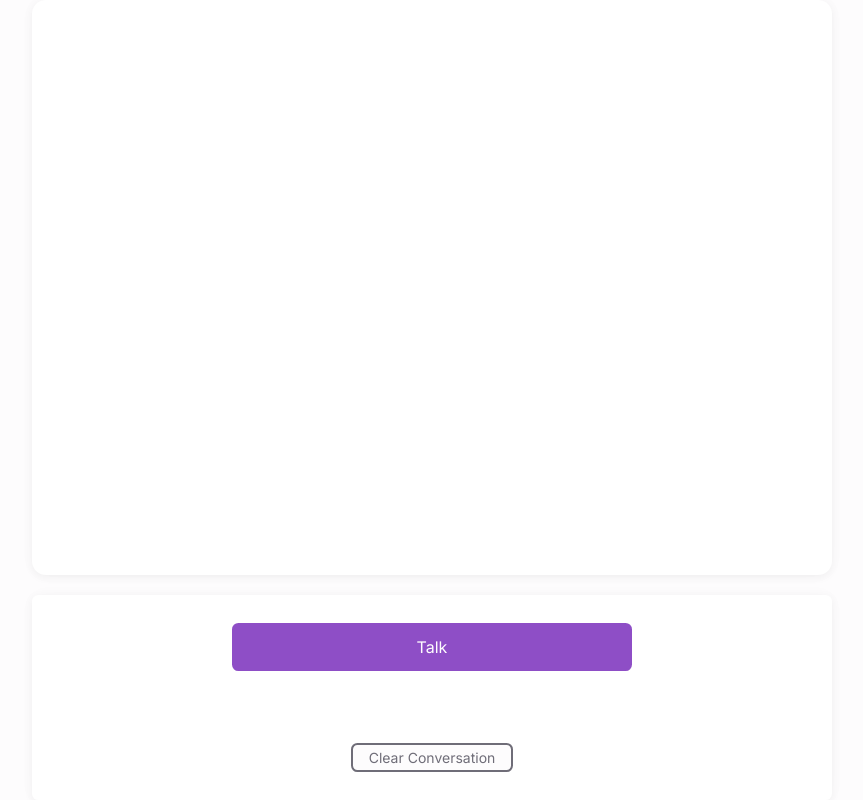
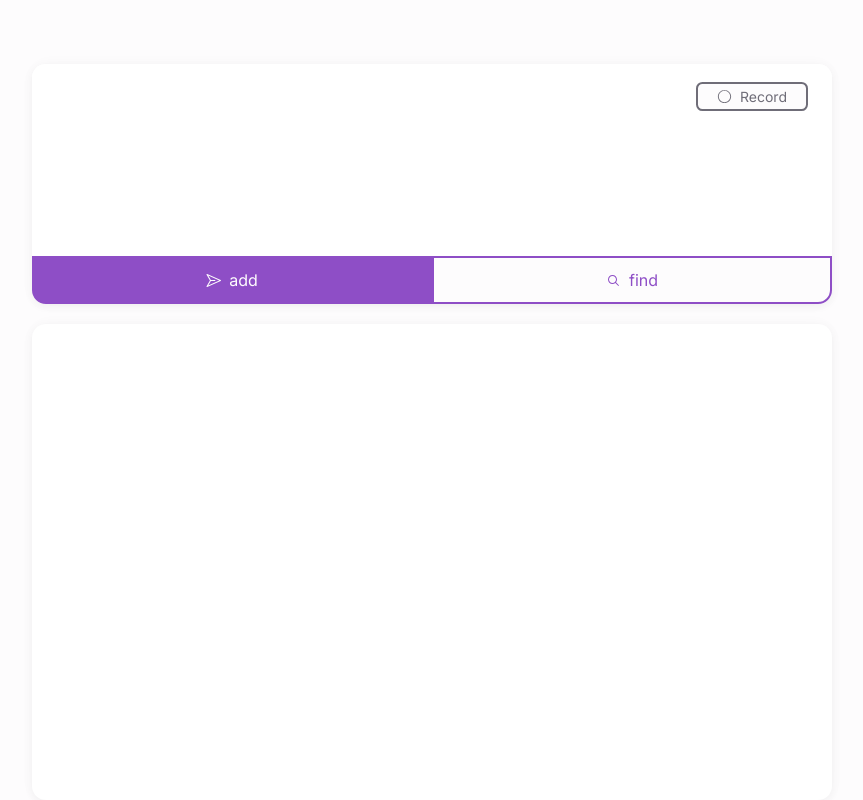
Before and after one commit to willi-nuechterlein/notebrain-ai, a Next.js app: page / in a window 1280 px wide. Shown: the top 800 px of the page, without its empty margins (208-1071 px from the left). Built offline with nearby package versions, Linux system fonts and the light colour scheme.

Commit message:
new input look

```diff
--- a/components/atoms/InputField/index.tsx
+++ b/components/atoms/InputField/index.tsx
@@ -9,7 +9,9 @@ export const InputField = ({
   helperText,
   textarea,
   placeholder,
-  type
+  type,
+  css,
+  cssInput
 }: {
   formik: any
   id: string
@@ -18,12 +20,15 @@ export const InputField = ({
   textarea?: boolean
   placeholder?: string
   type?: string
+  css?: any
+  cssInput?: any
 }) => {
   return (
-    <Fieldset>
+    <Fieldset css={css}>
       {label && <Label htmlFor={id}>{label}</Label>}
       {textarea ? (
         <TextArea
+          css={cssInput}
           placeholder={placeholder}
           rows={10}
           id={id}
@@ -32,6 +37,7 @@ export const InputField = ({
         />
       ) : (
         <Input
+          css={cssInput}
           type={type}
           placeholder={placeholder}
           id={id}
--- a/components/atoms/RecorderControls/index.tsx
+++ b/components/atoms/RecorderControls/index.tsx
@@ -1,10 +1,25 @@
+import * as Yup from 'yup'
+import { useFormik } from 'formik'
+import { useAtom } from 'jotai'
+import { useState } from 'react'
+import { keyframes } from 'stitches.config'
+
 import { Box } from 'components/atoms/Box'
 import Button from 'components/atoms/Button'
-import { useAtom } from 'jotai'
-import { getSetDialogAtom } from 'lib/jotai/text'
+import { InputField } from 'components/atoms/InputField'
+
+import {
+  addDialogPartAtom,
+  getSetDialogAtom,
+  SpeakerType
+} from 'lib/jotai/text'
 import { RecorderControlsProps } from 'lib/types/recorder'
-import { useState } from 'react'
-import { keyframes } from 'stitches.config'
+import { toast } from 'react-hot-toast'
+import {
+  CircleIcon,
+  MagnifyingGlassIcon,
+  PaperPlaneIcon
+} from '@radix-ui/react-icons'
 
 const pulsate = keyframes({
   '0%': {
@@ -21,6 +36,27 @@ const pulsate = keyframes({
   }
 })
 
+const talk = async (text: string) => {
+  const res = await fetch(`/api/talk?speaker=user`, {
+    headers: {
+      'Content-Type': 'application/json'
+    },
+    method: 'POST',
+    body: JSON.stringify({
+      text
+    })
+  })
+  toast.success('Success!')
+  if (!res.ok) {
+    throw new Error('Error')
+  }
+  const data = await res.json()
+  return data
+}
+
+interface NoteFormProps {
+  text: string
+}
 export default function RecorderControls({
   recorderState,
   handlers
@@ -28,7 +64,61 @@ export default function RecorderControls({
   const { recordingSeconds } = recorderState
   const { startRecording, saveRecording, cancelRecording } = handlers
   const [isListening, setIsListening] = useState<boolean>(false)
+  const [, addDialog] = useAtom(addDialogPartAtom)
   const [, setDialog] = useAtom(getSetDialogAtom)
+
+  const formik = useFormik<NoteFormProps>({
+    initialValues: {
+      text: ''
+    },
+    validationSchema: Yup.object({
+      text: Yup.string().required('Required')
+    }),
+    onSubmit: async (values) => {
+      console.log('👉 ~ values:', values)
+      // setLoading(true)
+      try {
+        const data = await talk(values.text)
+        console.log('👉 ~ data:', data)
+        // setSpeech(data)
+      } catch (error) {
+        toast.error('Ups! Something went wrong.')
+        console.error(error)
+        // setSpeech('Error')
+      }
+      // setLoading(false)
+    }
+  })
+
+  const sendQuestion = async () => {
+    // setLoading(true)
+    if (formik.values.text) {
+      const data = await talk(formik.values.text)
+      console.log('👉 ~ data:', data)
+      try {
+        const answer = await fetch(`/api/ask`, {
+          headers: {
+            'Content-Type': 'application/json'
+          },
+          method: 'POST',
+          body: JSON.stringify({
+            question: data.text,
+            embedding: data.embedding
+          })
+        })
+        const answerJson = await answer.json()
+        addDialog({
+          speaker: SpeakerType.AI,
+          text: answerJson.answer
+        })
+      } catch (error) {
+        toast.error('Ups! Something went wrong.')
+        console.error(error)
+        // setSpeech('Error')
+      }
+    }
+    // setLoading(false)
+  }
 
   return (
     <Box
@@ -39,15 +129,85 @@ export default function RecorderControls({
         alignItems: 'flex-start',
         width: '100%',
         backgroundColor: '$white',
-        borderRadius: '$smallRadius',
+        borderRadius: '$mediumRadius',
         boxShadow: '$tileShadow',
-        marginTop: '$5',
-        paddingX: '$7',
-        paddingY: '$5'
+        marginTop: '$12',
+        // paddingX: '$7',
+        // paddingY: '$5',
+        marginBottom: '$5',
+        position: 'relative'
       }}
     >
+      <form
+        onSubmit={formik.handleSubmit}
+        style={{ width: '100%', height: '100%' }}
+      >
+        <InputField
+          textarea
+          id="text"
+          formik={formik}
+          css={{
+            width: '100%',
+            margin: 0,
+            borderWidth: '0'
+          }}
+          cssInput={{
+            borderRadius: '$mediumRadius $mediumRadius 0 0 ',
+            borderWidth: '0',
+            padding: '$6'
+          }}
+        />
+        <Box
+          css={{
+            display: 'flex',
+            justifyContent: 'space-between'
+          }}
+        >
+          <Button
+            css={{
+              width: '100%',
+              margin: 0,
+              borderRadius: '0 0 0 $mediumRadius'
+            }}
+            type="submit"
+          >
+            <PaperPlaneIcon />
+            <Box
+              as="span"
+              css={{
+                marginLeft: '$2'
+              }}
+            >
+              add
+            </Box>
+          </Button>
+          <Button
+            outlined
+            css={{
+              width: '100%',
+              margin: 0,
+              borderRadius: '0 0 $mediumRadius 0'
+            }}
+            type="button"
+            onClick={() => sendQuestion()}
+          >
+            <MagnifyingGlassIcon />
+            <Box
+              as="span"
+              css={{
+                marginLeft: '$2'
+              }}
+            >
+              find
+            </Box>
+          </Button>
+        </Box>
+      </form>
       <Box
         css={{
+          position: 'absolute',
+          top: '4%',
+          right: '-40%',
           width: '100%',
           display: 'flex',
           alignItems: 'center',
@@ -56,8 +216,11 @@ export default function RecorderControls({
       >
         {isListening ? (
           <Button
+            size="small"
+            outlined
+            color="secondary"
             css={{
-              width: '18rem'
+              width: '7rem'
             }}
             disabled={recordingSeconds === 0}
             onClick={() => {
@@ -67,49 +230,61 @@ export default function RecorderControls({
           >
             <Box
               css={{
-                width: '20px',
-                height: '20px',
-                backgroundColor: '$white',
+                width: '15px',
+                height: '15px',
+                backgroundColor: '$primary10',
                 borderRadius: '50%',
                 animationName: `${pulsate}`,
                 animationDuration: '1s',
                 animationIterationCount: 'infinite',
                 animationTimingFunction: 'ease-in-out',
-                marginRight: '10px'
+                marginRight: '$2'
               }}
             />
-            Send
+            Stop
           </Button>
         ) : (
           <Button
+            size="small"
+            outlined
+            color="secondary"
             css={{
-              width: '25rem'
+              width: '7rem'
             }}
             onClick={() => {
               setIsListening(true)
               startRecording()
             }}
           >
-            Talk
+            <CircleIcon />
+            <Box
+              as="span"
+              css={{
+                marginLeft: '$2'
+              }}
+            >
+              Record
+            </Box>
           </Button>
         )}
-        {isListening && (
+        {/* {isListening && (
           <Button
             outlined
             css={{
               marginLeft: '1rem',
-              width: '6rem'
+              width: '1rem'
             }}
             onClick={() => {
               setIsListening(false)
               cancelRecording()
             }}
           >
-            Cancel
+            <Cross2Icon color="primary" />
           </Button>
-        )}
+        )} */}
       </Box>
-      <Button
+
+      {/* <Button
         onClick={() => {
           setDialog([])
         }}
@@ -122,7 +297,7 @@ export default function RecorderControls({
         }}
       >
         Clear Conversation
-      </Button>
+      </Button> */}
     </Box>
   )
 }
--- a/pages/index.tsx
+++ b/pages/index.tsx
@@ -50,8 +50,8 @@ export default function Home() {
           alignItems: 'center'
         }}
       >
+        <RecorderControls recorderState={recorderState} handlers={handlers} />
         <Chat messages={dialog} />
-        <RecorderControls recorderState={recorderState} handlers={handlers} />
       </Box>
       <Footer />
     </Box>
```
